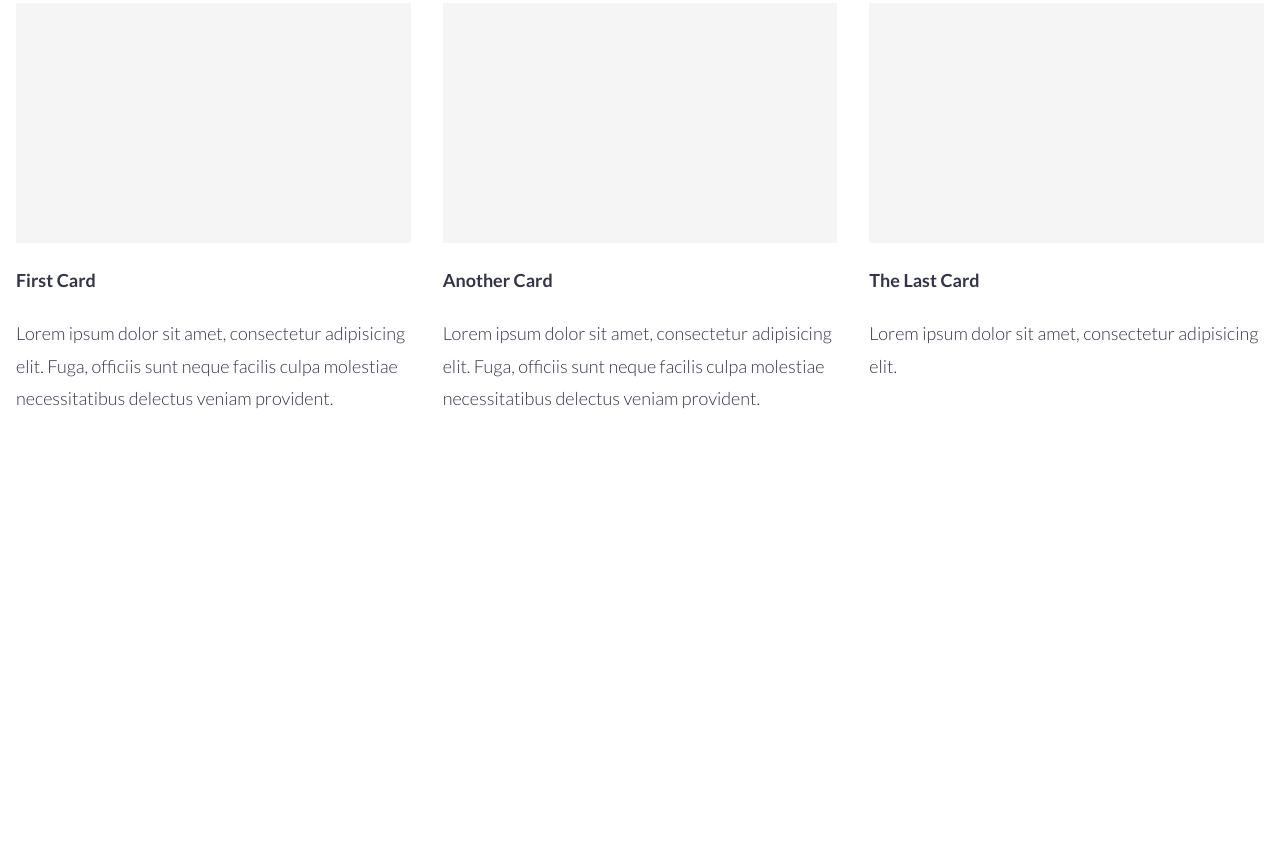
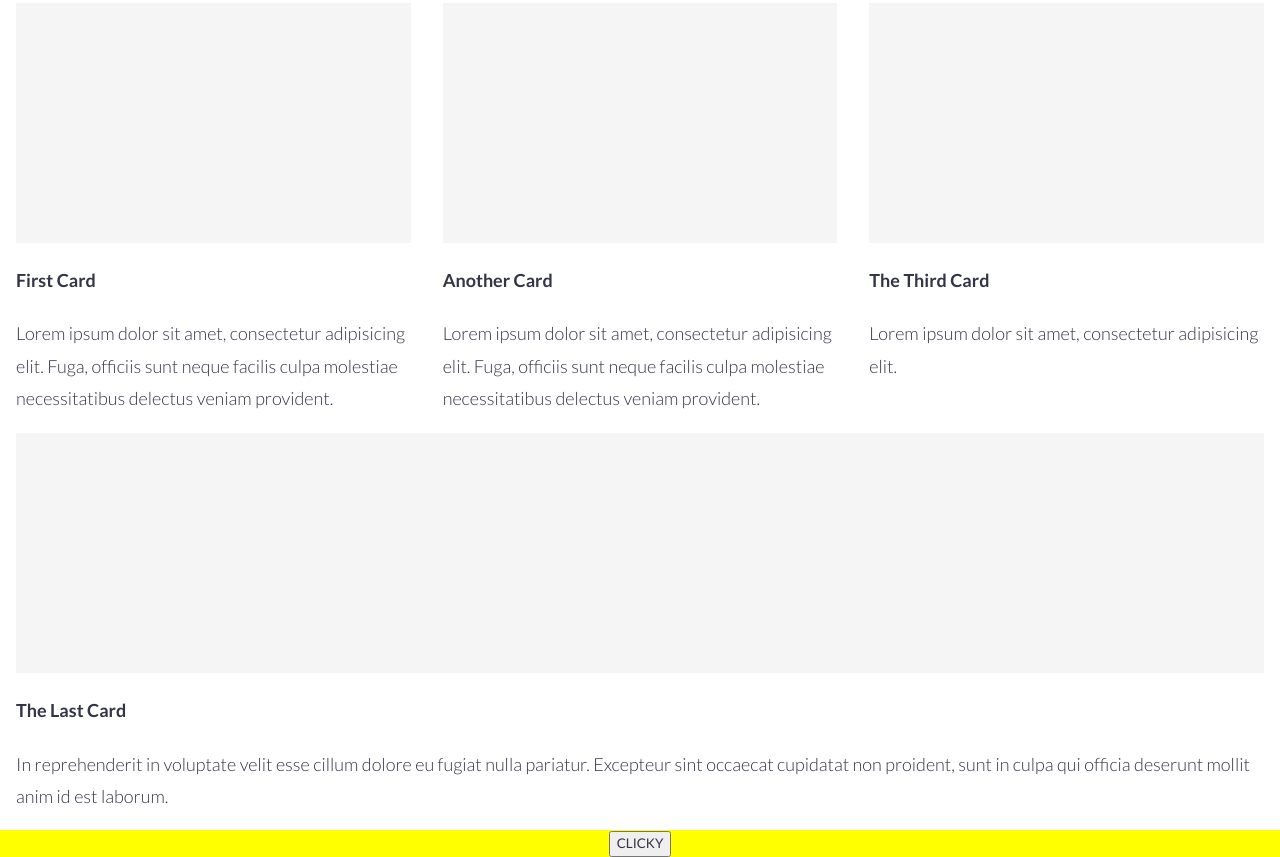
Before and after one commit to matiasmik/portfolio-sample, a plain HTML site: page index.html in a window 1280 px wide. Shown: the part 445-1302 px from the top of the page. Before the commit the page ends 878 px from the top, so only its background shows below. Drawn offline with nearby package versions, Linux system fonts and the light colour scheme.

Commit message:
Add files via upload
Add Atomic Design comments to .html

```diff
--- a/index.html
+++ b/index.html
@@ -1,18 +1,28 @@
 <!DOCTYPE html>
 <html>
+
 <head>
   <meta charset="utf-8">
   <title></title>
   <!-- <link rel="stylesheet" href="reset.css" media="screen" title="no title" charset="utf-8"> -->
   <link rel="stylesheet" href="main.css" media="screen" title="no title" charset="utf-8">
 </head>
+
 <body class="font-regular">
+
+  <!-- organism row one -->
 
   <div class="row one">
     <div class="col-5">
+
+      <!-- atom h4 -->
+
       <h4>text</h4>
     </div>
     <div class="col-7">
+
+      <!-- atom li's -->
+
       <ul>
         <li>listone</li>
         <li>listtwo</li>
@@ -20,55 +30,97 @@
       </ul>
     </div>
   </div>
+  <!-- organism row two -->
+  <div class="row two">
 
-    <div class="row two">
+    <!-- molecule h1 h4 together -->
+    <!-- atom h1, h4, separately -->
     <h1>welcome</h1>
     <h4>hows it going?</h4>
   </div>
 
+  <!-- organism row three -->
+
   <div class="row three">
     <h3>this here is content!</h3>
-      <p>
-        Lorem ipsum dolor sit amet, consectetur adipisicing elit, sed do eiusmod tempor incididunt ut labore et dolore magna aliqua. Ut enim ad minim veniam, quis nostrud exercitation ullamco laboris nisi ut aliquip ex ea commodo consequat. Duis aute irure dolor in reprehenderit in voluptate velit esse cillum dolore eu fugiat nulla pariatur. Excepteur sint occaecat cupidatat non proident, sunt in culpa qui officia deserunt mollit anim id est laborum.
-      </p>
+    <p>Lorem ipsum dolor sit amet, consectetur adipisicing elit, sed do eiusmod tempor incididunt ut labore et dolore magna aliqua. Ut enim ad minim veniam, quis nostrud exercitation ullamco laboris nisi ut aliquip ex ea commodo consequat. Duis aute irure
+      dolor in reprehenderit in voluptate velit esse cillum dolore eu fugiat nulla pariatur. Excepteur sint occaecat cupidatat non proident, sunt in culpa qui officia deserunt mollit anim id est laborum.</p>
   </div>
+
+  <!-- organism row four -->
 
   <div class="row four">
 
+
     <div class="cards">
+      <!-- molecule card 1 -->
       <div class="card">
+        <!-- atom image -->
         <div class="card-image"></div>
+        <!-- atom header -->
         <div class="card-header">
           <h4>First Card</h4>
         </div>
+        <!-- atom description -->
         <div class="card-copy">
           <p>Lorem ipsum dolor sit amet, consectetur adipisicing elit. Fuga, officiis sunt neque facilis culpa molestiae necessitatibus delectus veniam provident.</p>
         </div>
       </div>
 
+      <!-- molecule card 2 -->
       <div class="card">
+        <!-- atom image -->
         <div class="card-image"></div>
+        <!-- atom header -->
         <div class="card-header">
           <h4>Another Card</h4>
         </div>
+        <!-- atom description-->
         <div class="card-copy">
           <p>Lorem ipsum dolor sit amet, consectetur adipisicing elit. Fuga, officiis sunt neque facilis culpa molestiae necessitatibus delectus veniam provident.</p>
         </div>
       </div>
 
+      <!-- molecule card 3 -->
       <div class="card">
+        <!-- atom image -->
         <div class="card-image"></div>
+        <!-- atom header -->
         <div class="card-header">
-            <h4>The Last Card</h4>
+          <h4>The Third Card</h4>
         </div>
+        <!-- atom description -->
         <div class="card-copy">
           <p>Lorem ipsum dolor sit amet, consectetur adipisicing elit.</p>
         </div>
       </div>
+
+
+      <!-- molecule card 4 -->
+      <div class="card">
+        <!-- atom image -->
+        <div class="card-image"></div>
+        <!-- atom header -->
+        <div class="card-header">
+          <h4>The Last Card</h4>
+        </div>
+        <!-- atom description -->
+        <div class="card-copy">
+          <p>In reprehenderit in voluptate velit esse cillum dolore eu fugiat nulla pariatur. Excepteur sint occaecat cupidatat non proident, sunt in culpa qui officia deserunt mollit anim id est laborum.</p>
+        </div>
+      </div>
+    </div> <!-- end div cards -->
   </div>
 
-
+  <div class="row five">
+    <div class="contact">
+      <button id="button-one" type="button" name="button">CLICKY</button>
+    </div>
   </div>
 
+  <script src="https://cdnjs.cloudflare.com/ajax/libs/jquery/3.0.0-rc1/jquery.js" charset="utf-8"></script>
+  <script src="app.js" charset="utf-8"></script>
+
 </body>
+
 </html>
--- a/main.css
+++ b/main.css
@@ -196,7 +196,8 @@ html {
   text-align: center; }
 
 .three {
-  text-align: center; }
+  text-align: center;
+  background-color: white; }
 
 .cards {
   display: -webkit-box;
@@ -239,4 +240,12 @@ html {
     .cards .card-image img {
       width: 100%; }
 
+.five {
+  background-color: yellow;
+  text-align: center; }
+
+.button-one {
+  background-color: green;
+  color: yellow; }
+
 /*# sourceMappingURL=main.css.map */
```
Lines whose indentation alone changed are shown as unchanged.
